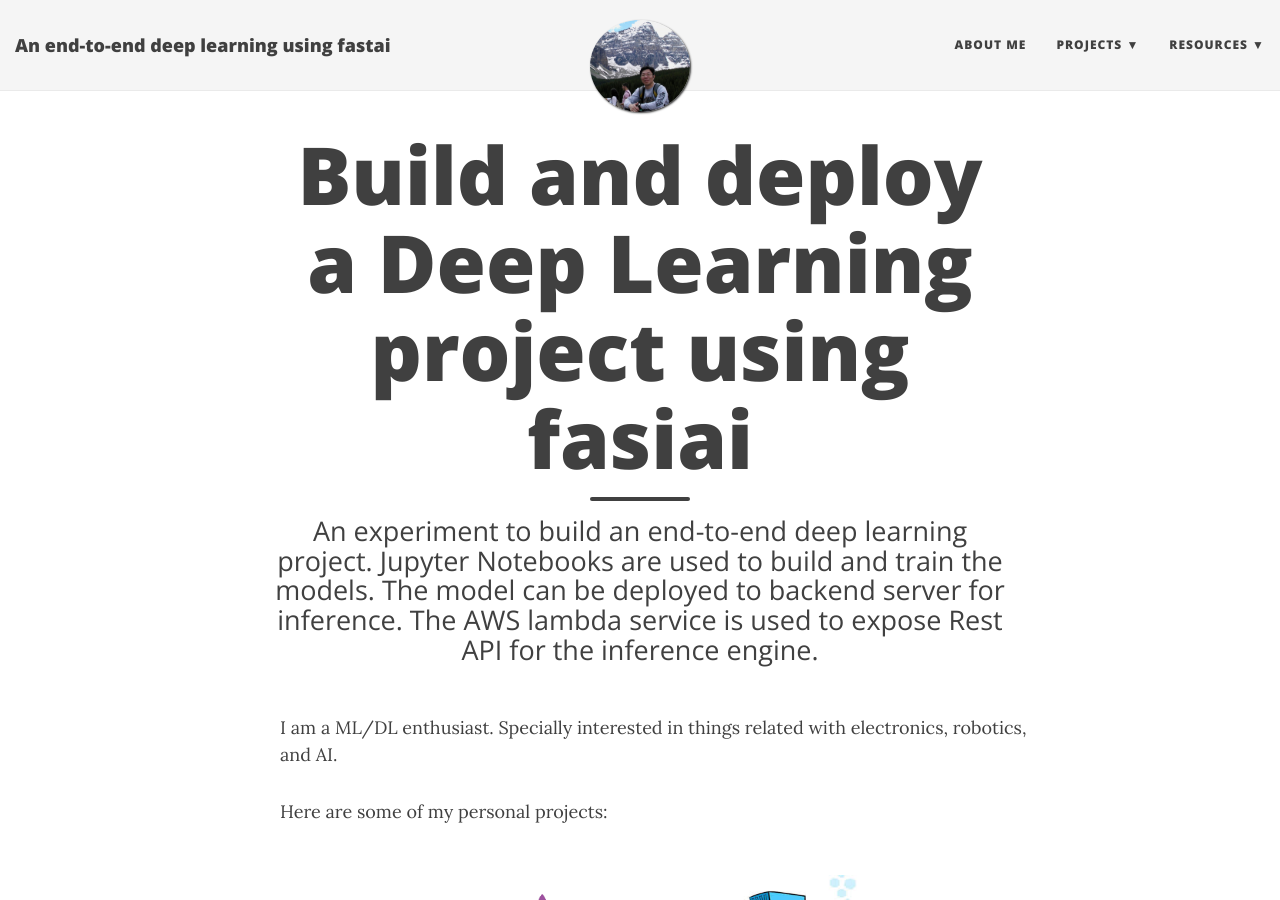
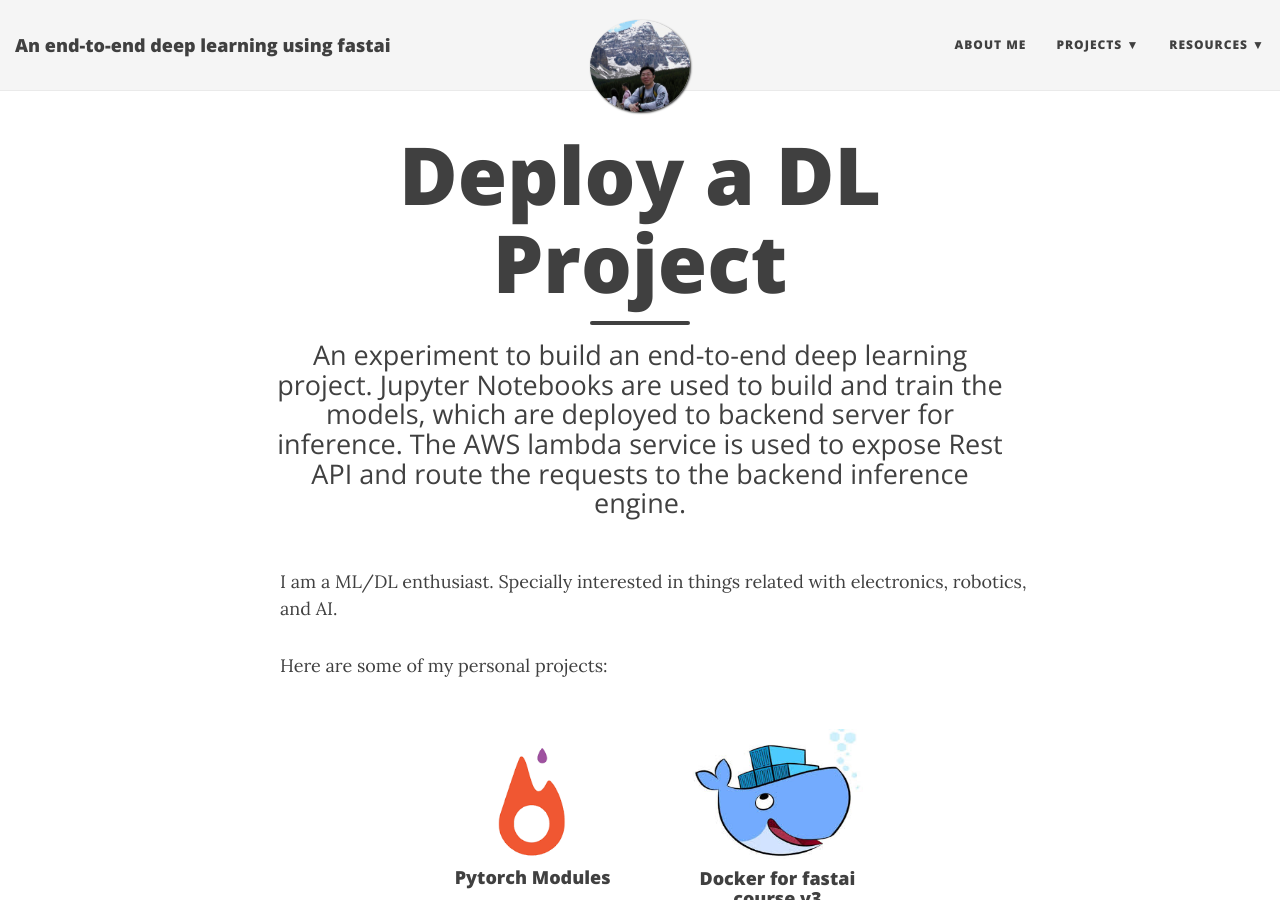
Before and after one commit to chwang733/DeepLearning_EndtoEnd, a Jekyll site: the page built from index.html, in a window 1280 px wide and 900 px high. Built offline with Jekyll 4.4.1, drawn with Linux system fonts in a browser that asks for light colours; nearby versions of some CDN libraries; the list of posts is cut into pages by our own code.

Commit message:
update titles

```diff
--- a/index.html
+++ b/index.html
@@ -1,7 +1,7 @@
 ---
 layout: page
-title: Build and deploy a Deep Learning project using fasiai
-subtitle: An experiment to build an end-to-end deep learning project. Jupyter Notebooks are used to build and train the models. The model can be deployed to backend server for inference. The AWS lambda service is used to expose Rest API for the inference engine.
+title:  Deploy a DL Project
+subtitle: An experiment to build an end-to-end deep learning project. Jupyter Notebooks are used to build and train the models, which are deployed to backend server for inference. The AWS lambda service is used to expose Rest API and route the requests to the backend inference engine.
 
 use-site-title: True
 ---
```
